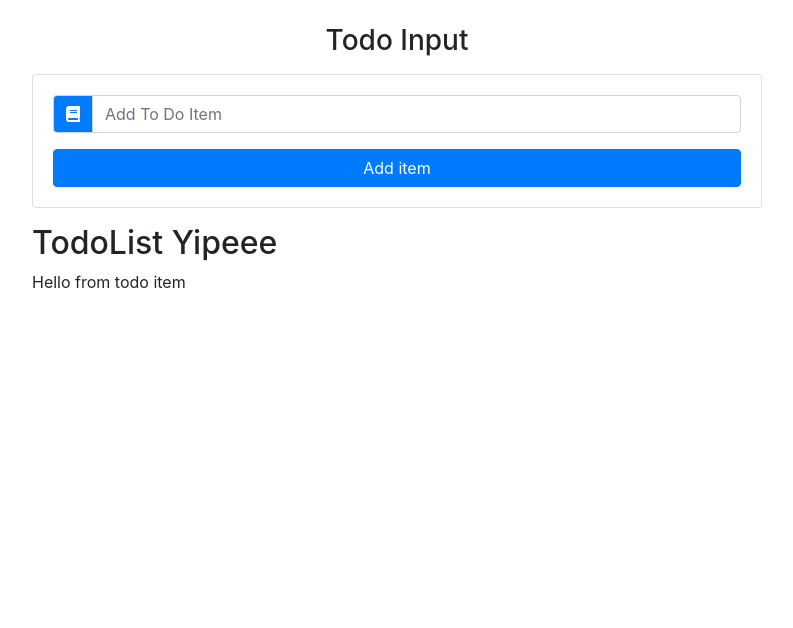
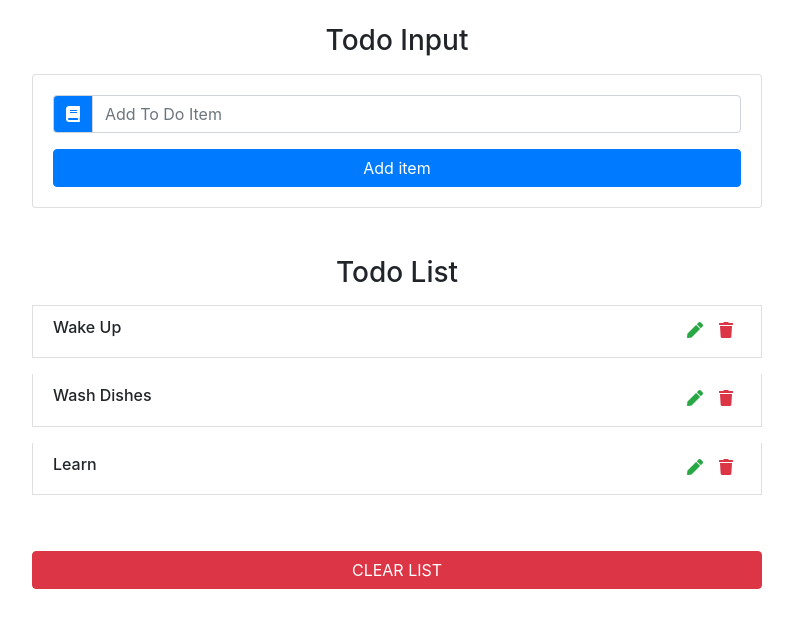
Before and after one commit to northantsvintage/another-todo-list, a React (Create React App) app: page / in a window 1280 px wide. Shown: the top 628 px of the page, without its empty margins (243-1036 px from the left). Built offline with nearby package versions, Linux system fonts and the light colour scheme.

Commit message:
todoItem component

```diff
--- a/src/components/TodoItem.js
+++ b/src/components/TodoItem.js
@@ -2,6 +2,19 @@
 
 export default class TodoItem extends Component {
   render() {
-    return <div>Hello from todo item</div>;
+    const { title, handleDelete, handleEdit } = this.props;
+    return (
+      <li className="list-group-item text-capitalize d-flex justify-content-between my-2">
+        <h6>{title}</h6>
+        <div className="todo-icon">
+          <span className="mx-2 text-success" onClick={handleEdit}>
+            <i className="fas fa-pen"></i>
+          </span>
+          <span className="mx-2 text-danger" onClick={handleDelete}>
+            <i className="fas fa-trash"></i>
+          </span>
+        </div>
+      </li>
+    );
   }
 }
--- a/src/components/TodoList.js
+++ b/src/components/TodoList.js
@@ -3,11 +3,29 @@
 
 export default class TodoList extends Component {
   render() {
+    const { items, clearList, handleDelete, handleEdit } = this.props;
+
     return (
-      <div>
-        <h2>TodoList Yipeee</h2>
-        <TodoItem />
-      </div>
+      <ul className="list-group my-5">
+        <h3 className="text-capitalize text-center">todo list</h3>
+        {items.map((item) => {
+          return (
+            <TodoItem
+              key={item.id}
+              title={item.title}
+              handleDelete={() => handleDelete(item.id)}
+              handleEdit={() => handleEdit(item.id)}
+            />
+          );
+        })}
+        <button
+          type="button"
+          className="btn btn-danger btn-block text-uppercase mt-5"
+          onClick={clearList}
+        >
+          clear list
+        </button>
+      </ul>
     );
   }
 }
```
